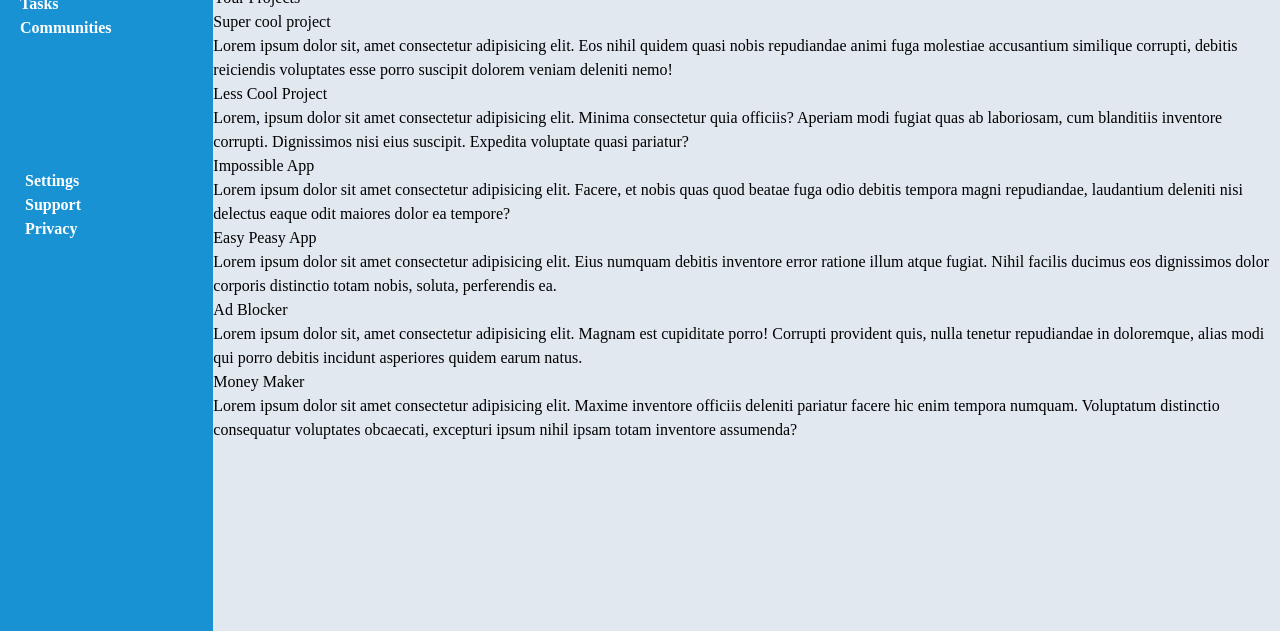
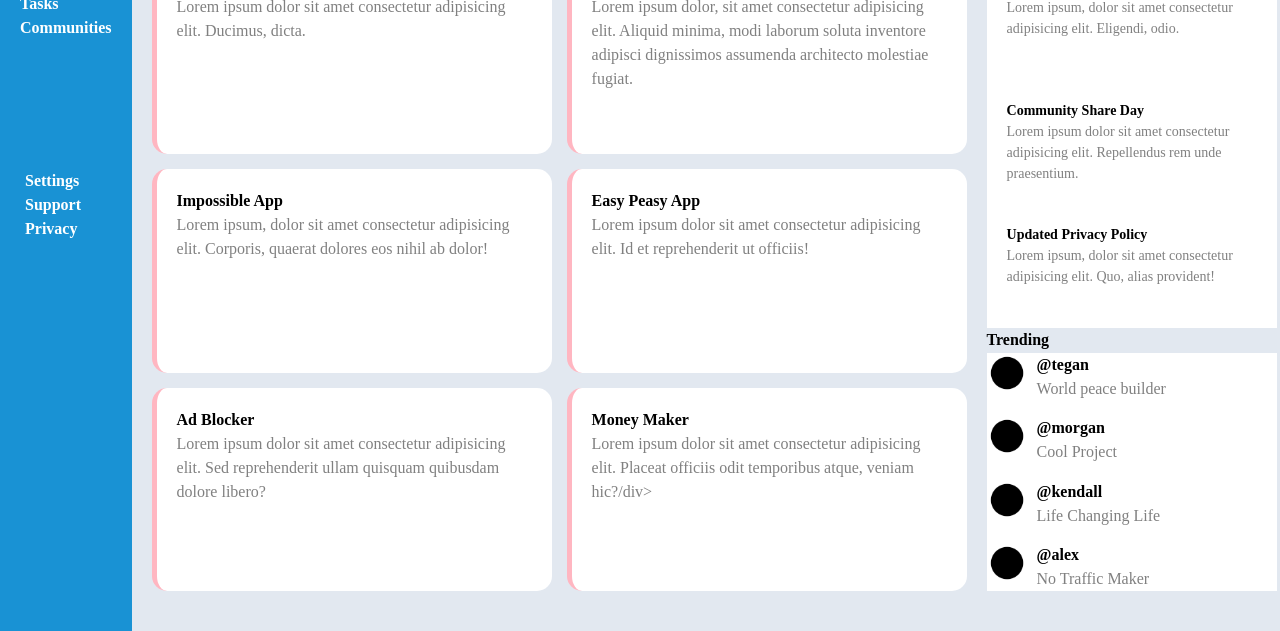
Before and after one commit to Sivasankar300/admin-dashboard, a plain HTML site: page index.html in a window 1280 px wide. Shown: the part 169-800 px from the top of the page. Drawn offline with Linux system fonts and the light colour scheme.

Commit message:
Add grid layout for the right side of the content
That is Announcements and Trending

```diff
--- a/index.html
+++ b/index.html
@@ -60,32 +60,58 @@
     <div class="content">
         <div class="leftContent">
             <div class="headingText">Your Projects</div>
-            <div class="cards">
-                <div class="card">Super cool project
-                    <div>Lorem ipsum dolor sit, amet consectetur adipisicing elit. Eos nihil quidem quasi nobis repudiandae animi fuga molestiae accusantium similique corrupti, debitis reiciendis voluptates esse porro suscipit dolorem veniam deleniti nemo!</div>
+
+                <div class="card"><span>Super cool project</span>
+                    <div>Lorem ipsum dolor sit amet consectetur adipisicing elit. Ducimus, dicta.</div>
                 </div>
 
                 <div class="card"><span>Less Cool Project</span>
-                    <div>Lorem, ipsum dolor sit amet consectetur adipisicing elit. Minima consectetur quia officiis? Aperiam modi fugiat quas ab laboriosam, cum blanditiis inventore corrupti. Dignissimos nisi eius suscipit. Expedita voluptate quasi pariatur?</div>
+                    <div>Lorem ipsum dolor, sit amet consectetur adipisicing elit. Aliquid minima, modi laborum soluta inventore adipisci dignissimos assumenda architecto molestiae fugiat.</div>
                 </div>
 
                 <div class="card"><span>Impossible App</span>
-                    <div>Lorem ipsum dolor sit amet consectetur adipisicing elit. Facere, et nobis quas quod beatae fuga odio debitis tempora magni repudiandae, laudantium deleniti nisi delectus eaque odit maiores dolor ea tempore?</div>
+                    <div>Lorem ipsum, dolor sit amet consectetur adipisicing elit. Corporis, quaerat dolores eos nihil ab dolor!</div>
                 </div>
 
                 <div class="card"><span>Easy Peasy App</span>
-                    <div>Lorem ipsum dolor sit amet consectetur adipisicing elit. Eius numquam debitis inventore error ratione illum atque fugiat. Nihil facilis ducimus eos dignissimos dolor corporis distinctio totam nobis, soluta, perferendis ea.</div>
+                    <div>Lorem ipsum dolor sit amet consectetur adipisicing elit. Id et reprehenderit ut officiis!</div>
                 </div>
 
                 <div class="card"><span>Ad Blocker</span>
-                    <div>Lorem ipsum dolor sit, amet consectetur adipisicing elit. Magnam est cupiditate porro! Corrupti provident quis, nulla tenetur repudiandae in doloremque, alias modi qui porro debitis incidunt asperiores quidem earum natus.</div>
+                    <div>Lorem ipsum dolor sit amet consectetur adipisicing elit. Sed reprehenderit ullam quisquam quibusdam dolore libero?</div>
                 </div>
-                <div class="card">Money Maker
-                    <div>Lorem ipsum dolor sit amet consectetur adipisicing elit. Maxime inventore officiis deleniti pariatur facere hic enim tempora numquam. Voluptatum distinctio consequatur voluptates obcaecati, excepturi ipsum nihil ipsam totam inventore assumenda?</div>
+                <div class="card"><span>Money Maker</span>
+                    <div>Lorem ipsum dolor sit amet consectetur adipisicing elit. Placeat officiis odit temporibus atque, veniam hic?/div>
                 </div>
+            </div>
+            </div>
 
+            <div class="rightContent">
+                <div class="announcements">
+                    <div class="headingText">Announcements</div>
+                    <div class="news"><div>Site Maintenance</div>
+                    Lorem ipsum, dolor sit amet consectetur adipisicing elit. Eligendi, odio.</div>
+                    <div class="news"><div>Community Share Day</div>
+                    Lorem ipsum dolor sit amet consectetur adipisicing elit. Repellendus rem unde praesentium.</div>
+                    <div class="news"><div>Updated Privacy Policy</div>
+                    Lorem ipsum, dolor sit amet consectetur adipisicing elit. Quo, alias provident!</div>
+                </div>
+                <div class="trending">
+                    <div class="headingText">Trending</div>
+
+                        <div class="user"><img src="Icons/circle-clipart-black.png" alt="profile picture"> <span>@tegan<div>
+                            World peace builder</div></span>
+                        </div>
+                        <div class="user"> <img src="Icons/circle-clipart-black.png" alt="profile picture">
+                            <span>@morgan<div>Cool Project</div></div></span>
+
+                        <div class="user"><img src="Icons/circle-clipart-black.png" alt="profile picture"> <span>@kendall<div>Life Changing Life</div></div></span>
+
+                        <div class="user"><img src="Icons/circle-clipart-black.png" alt="profile picture"> <span>@alex<div>No Traffic Maker</div></div></span>
+
+
+                </div>
             </div>
-                </div>
 
         </div>
 </div>
--- a/styles.css
+++ b/styles.css
@@ -38,25 +38,16 @@
         height: 100%;
     }
 
-    .container{ /* Name of the container class */
-        height: inherit;
-    }
-
   /* CSS reset over */
 
   .container{
-
     display: grid;
     grid-template-columns: 1fr 5fr; /* Todo: Give it a minmax value */
-    grid-template-rows: 1fr 2fr 2fr 2fr;
+    grid-template-rows: 10vh repeat(3,30vh);
   }
 
-  .header img{
-    width: 25px;
-    height: 25px;
-  }
 
-  .smallPfp{
+  img{
     width: 40px;
     height: 40px;
   }
@@ -124,11 +115,6 @@
     align-items:center ;
   }
 
-  .content{
-    background-color: #E2E8F0;
-    grid-row:2/5;
-  }
-
   .button{
     color: white;
     background-color: #1992D4;
@@ -136,3 +122,122 @@
     padding:10px;
     text-align:center;
   }
+
+  .content{
+    background-color: #E2E8F0;
+    grid-column: 2/3;
+    grid-row: 2/5;
+    display: grid;
+    grid-template-columns:3fr 1fr;
+    grid-template-rows:1fr;
+
+    padding-bottom:40px
+  }
+
+  .leftContent{
+    grid-column: 2/3;
+    display:grid;
+    grid-template-columns: 1fr 1fr;
+    grid-template-rows: 25px repeat(auto-fit, minmax(150px,1fr));
+    gap:15px;
+    margin-left:20px
+
+  }
+
+  .headingText{
+   grid-column: 1/3;
+   font-weight: bolder;
+   background-color: #E2E8F0;
+  }
+
+  .card{
+    background-color: white;
+    width: 400px;
+    padding:20px;
+    border-radius: 15px;
+    border-left:5px solid lightpink;
+
+    min-width: 100px;
+    min-height: 140px
+  }
+
+  .card>div{
+    color:grey;
+  }
+
+  /* Right Content below */
+
+  .rightContent{
+    grid-column: 3;
+    grid-row: 1/5;
+    display:grid;
+    grid-template-rows: 1fr 1fr;
+    padding: 20px 20px 0px 20px;
+  }
+
+  .announcements{
+    grid-row: 1;
+    background-color: white;
+
+    display: grid;
+    grid-template-rows:25px repeat(3,1fr) ;
+
+  }
+
+  .announcements>.headingText{
+    grid-row: 1;
+    grid-column: 1;
+  }
+
+
+  .trending{
+   grid-row:2;
+   background-color: white;
+   display: grid;
+   grid-template-rows: 25px repeat(3,1fr);
+
+  }
+
+  .trending>.headingText{
+
+    align-items: center;
+    grid-column: 1;
+
+
+  }
+  .users{
+
+  }
+
+  .news,.users{
+
+    min-width:250px;
+    margin: 20px;
+    border-radius: 10px;
+
+    color: grey;
+    font-size: 14px ;
+  }
+  .news>div,.users>span{
+    font-weight: bolder;
+    color: black;
+  }
+  .users>img{
+    display: inline-block;
+  }
+
+  span{
+    color:black;
+    font-weight: bolder;
+  }
+
+  .user{
+    display:grid;
+    grid-template-columns: 50px 1fr;
+    justify-content: flex-start;
+  }
+
+  span>div{
+    color: grey;
+    font-weight: normal;
+  }
```
Also changed, not shown: Icons/circle-clipart-black.png (added).
